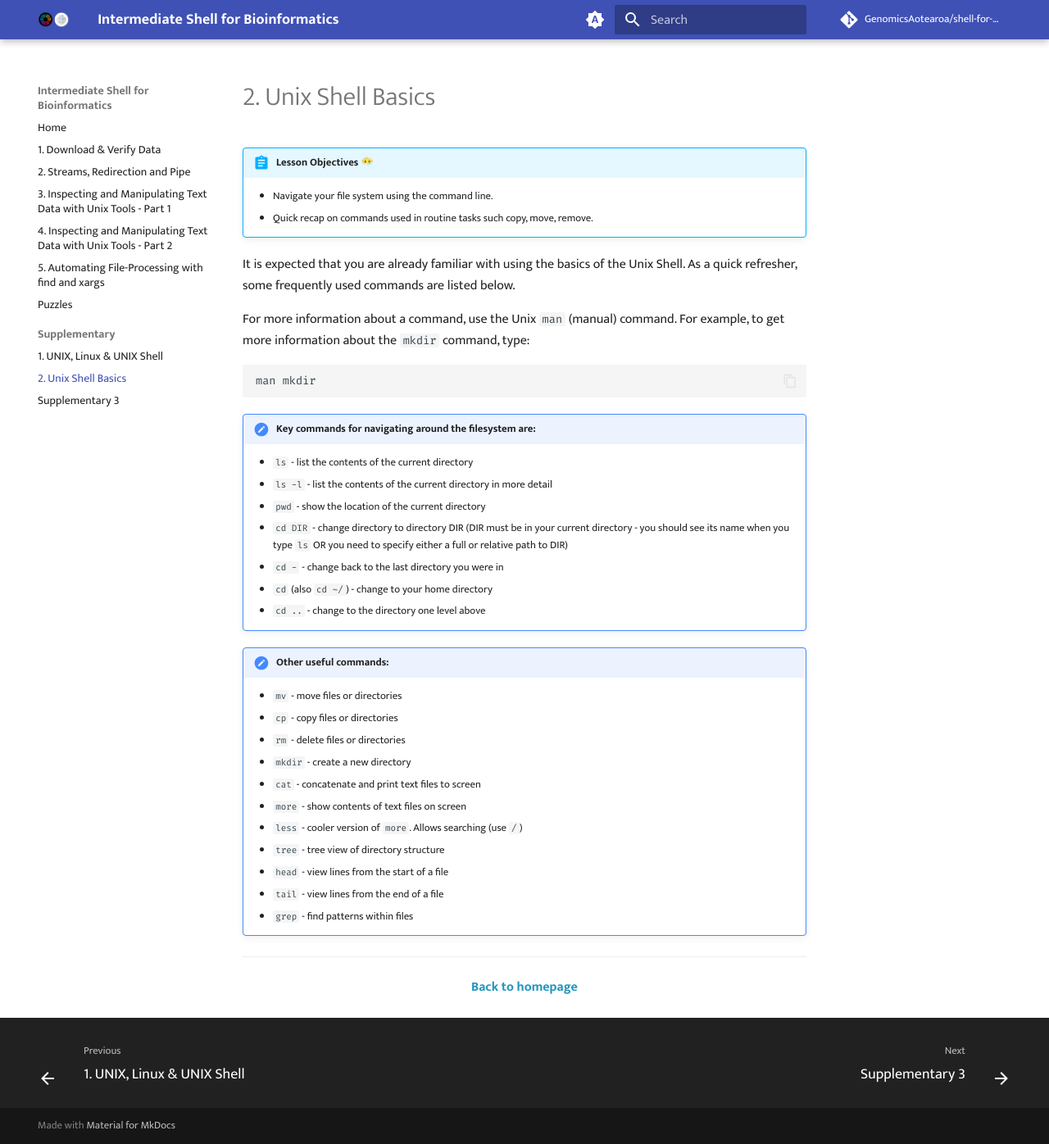
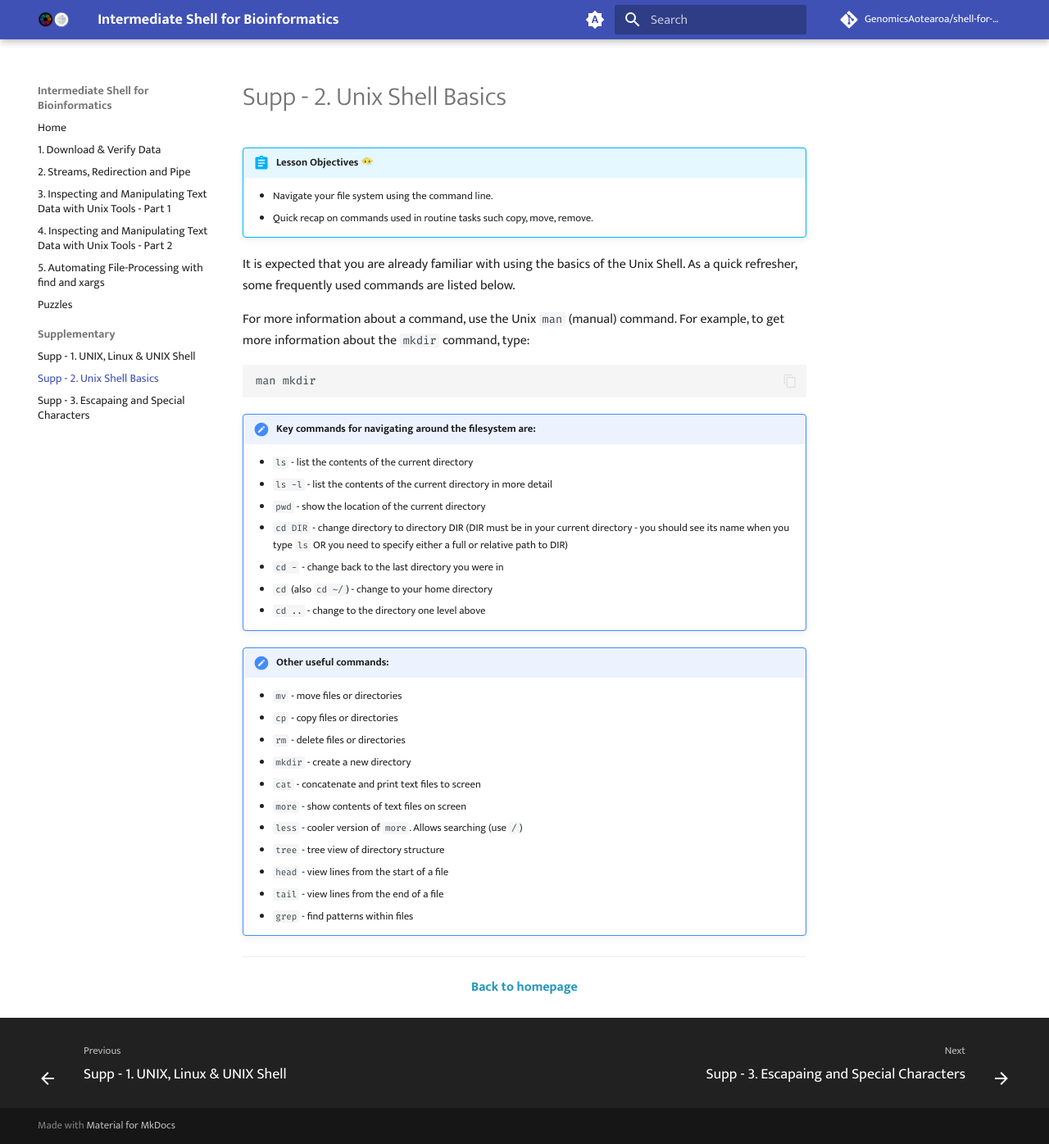
Before and after one commit to GenomicsAotearoa/shell-for-bioinformatics, an MkDocs documentation site: the page built from docs/supplementary /supplementary_2.md, in a window 1280 px wide and 1396 px high. Shown: the whole window at 82% size. Built offline with MkDocs 1.6.1 and Material for MkDocs 9.7.7, drawn with Linux system fonts in a browser that asks for light colours; comment, search, counter and statistics services are not loaded.

Commit message:
update supplementary titles

```diff
--- a/docs/supplementary /supplementary_1.md
+++ b/docs/supplementary /supplementary_1.md
@@ -1,4 +1,4 @@
-# 1. UNIX, Linux  & UNIX Shell
+# Supp - 1. UNIX, Linux  & UNIX Shell
 
 !!! abstract "Lesson Objectives"
 
--- a/docs/supplementary /supplementary_2.md
+++ b/docs/supplementary /supplementary_2.md
@@ -1,4 +1,4 @@
-# 2. Unix Shell Basics
+# Supp - 2. Unix Shell Basics
 
 !!! abstract "Lesson Objectives 😶‍🌫️"
 
--- a/docs/supplementary /supplementary_3.md
+++ b/docs/supplementary /supplementary_3.md
@@ -1,3 +1,4 @@
+# Supp - 3. Escapaing and Special Characters
 ## Escaping
 
 Escaping is a method of quoting single characters. The escape `(\)` preceding a character tells the shell to interpret that character literally.
```
